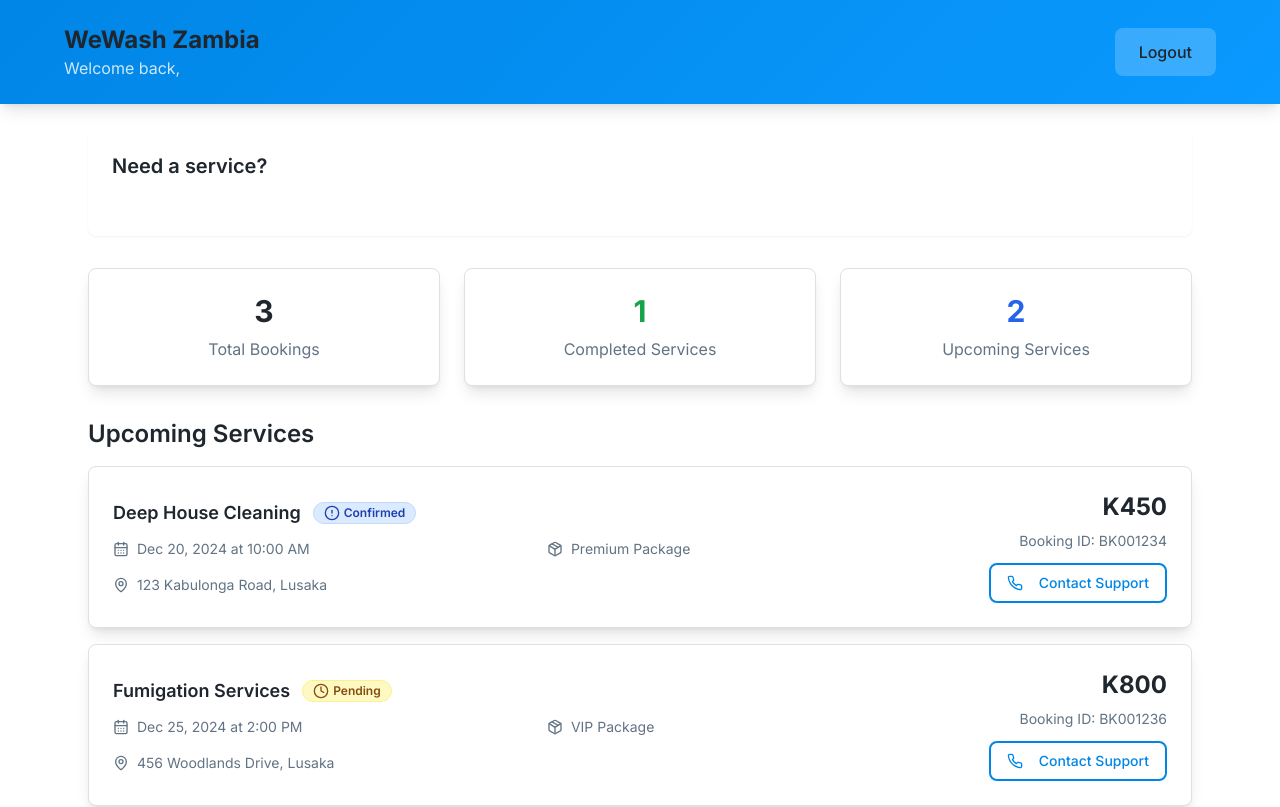
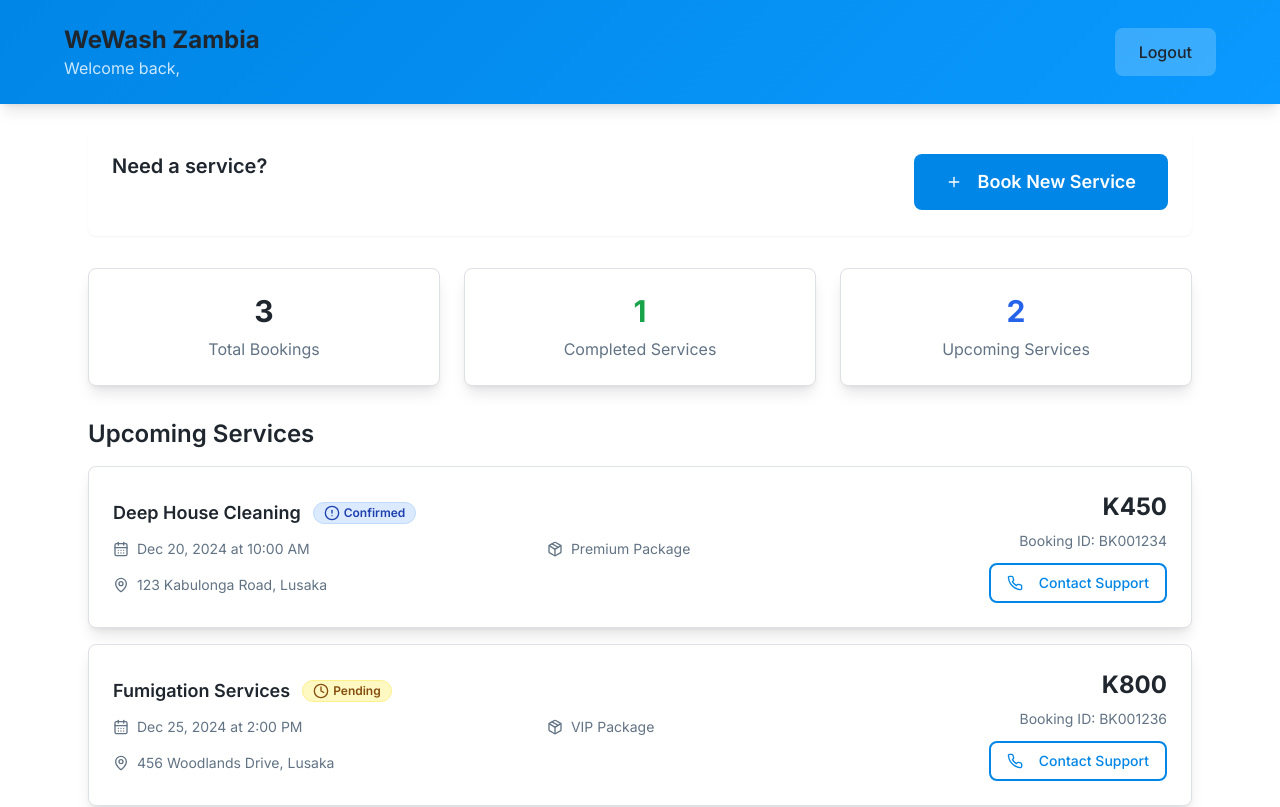
Before and after one commit to wemuve/wash-global, a React (Vite) app: page /client-dashboard in a window 1280 px wide. Shown: the top 807 px of the page. Built offline with nearby package versions, Linux system fonts and the light colour scheme.

Commit message:
Fix booking failure and button visibility
Fixes booking submission errors and makes the "Book another service" button visible by changing its color.

```diff
--- a/src/pages/ClientDashboard.tsx
+++ b/src/pages/ClientDashboard.tsx
@@ -118,10 +118,10 @@ const ClientDashboard = () => {
                   <p className="text-white/80">Book your next WeWash service in just a few clicks</p>
                 </div>
                 <Button
-                  variant="secondary"
+                  variant="default"
                   size="mobile"
                   onClick={() => navigate('/booking')}
-                  className="mt-4 sm:mt-0 bg-wewash-gold hover:bg-wewash-gold-dark text-wewash-gold-dark hover:text-white"
+                  className="mt-4 sm:mt-0 bg-primary hover:bg-primary/90 text-primary-foreground"
                 >
                   <Plus className="mr-2 h-5 w-5" />
                   Book New Service
```
